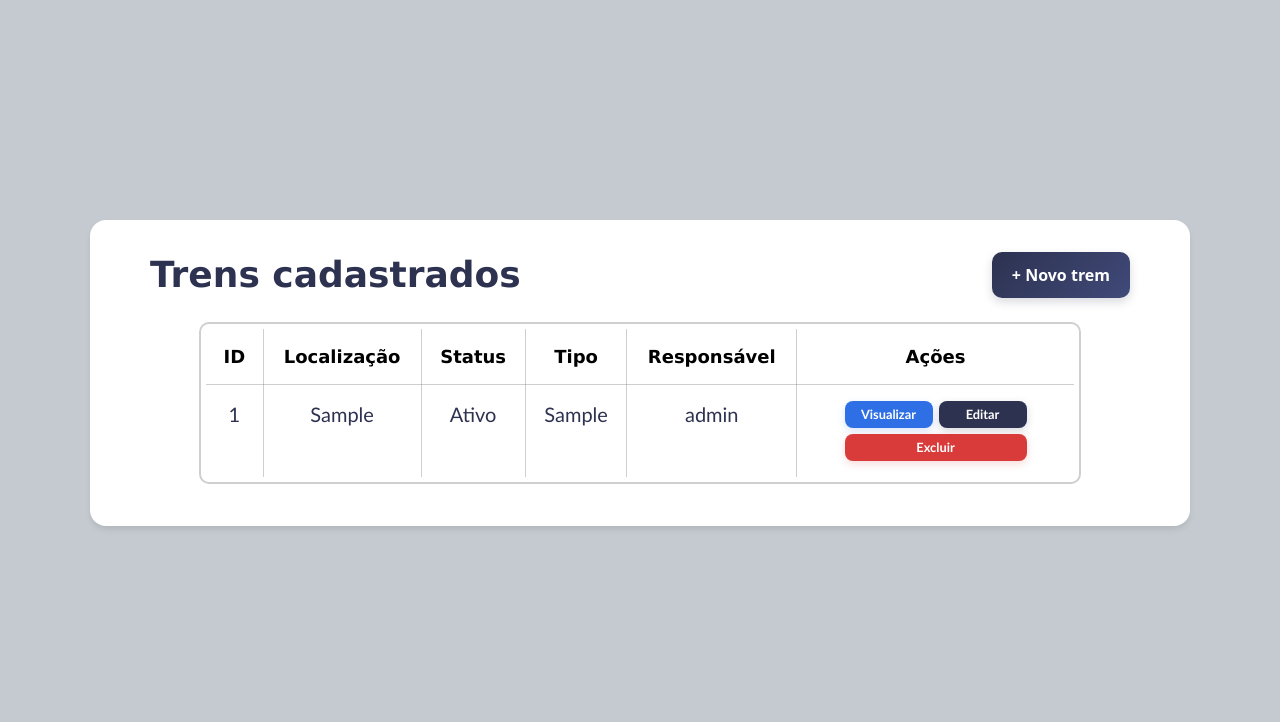
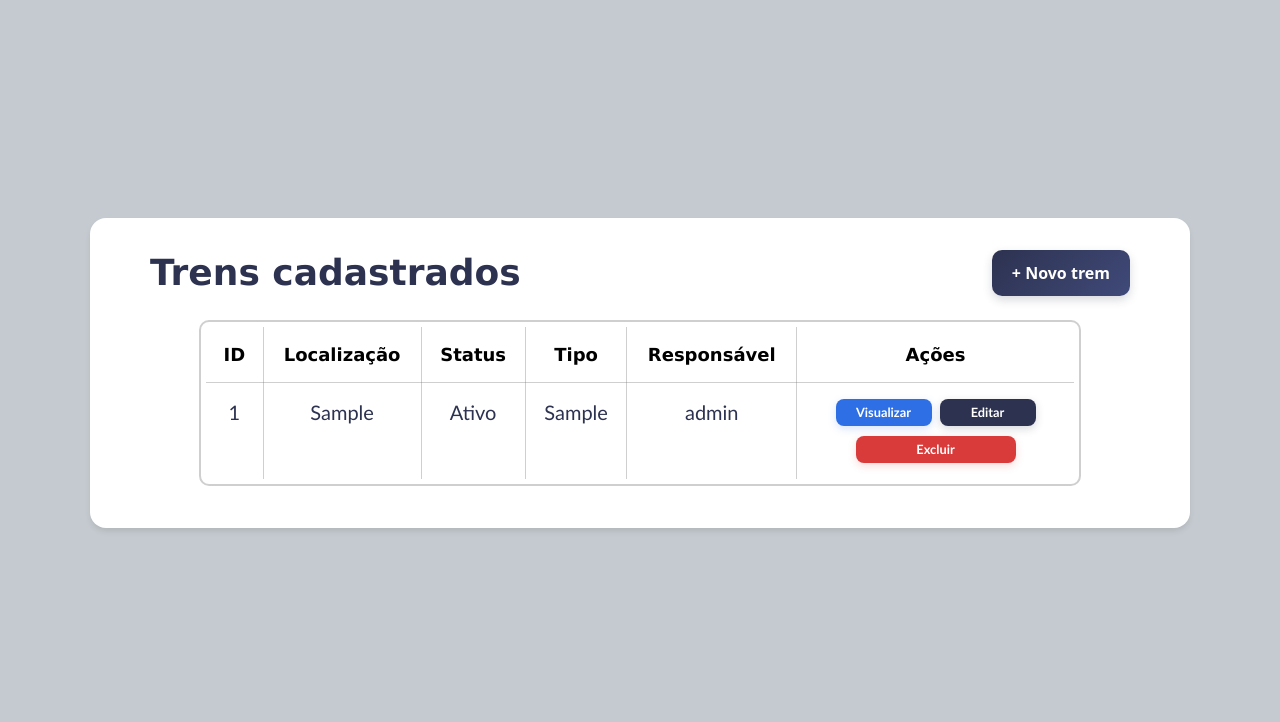
Before and after one commit to NiniveSC/sa-ferrorama, a PHP site: page /public/trens/tela-lista-trens.php in a window 1280 px wide. Shown: the part 99-821 px from the top of the page. Run offline with PHP 8.4, Linux system fonts and the light colour scheme; the visitor is signed in with stand-in values (Sample User, id 1); data comes from the database, SQL or seed files in the repository; tables that the repository leaves empty hold one stand-in row (values such as "Sample post").

Commit message:
up - atualizações nos trens

```diff
--- a/assets/style/style.css
+++ b/assets/style/style.css
@@ -410,17 +410,17 @@ td {
     display: flex;
     align-items: center;
     justify-content: center;
-    gap: 6px;
+    gap: 8px;
     flex-wrap: wrap;
     width: 100%;
-    max-width: 182px;
+    max-width: 200px;
     margin: 0 auto;
     text-align: center;
     padding: 2px 0;
 }
 
 .acao-tabela .btn-acao {
-    width: calc(50% - 3px);
+    flex: 0 0 calc(50% - 4px);
     min-width: 0;
     margin: 0;
     padding: 6px 8px;
@@ -428,8 +428,10 @@ td {
 }
 
 .acao-tabela .btn-acao:last-child {
+    flex-basis: 100%;
     width: 100%;
     display: block;
+    margin-top: 2px;
 }
 
 /* IMPORTANTE: Remove a linha vertical da última coluna (Ações) */
--- a/public/trens/tela-lista-trens.php
+++ b/public/trens/tela-lista-trens.php
@@ -131,23 +131,23 @@ if (!$resultado) {
                         <?php echo htmlspecialchars($trem['responsavel'] ?? 'Não informado'); ?>
                     </td>
 
-                    <td>
-                        <div class="acao-tabela">
+                    <td class="text-center align-middle">
+                        <div class="acao-tabela d-flex flex-wrap justify-content-center align-items-center gap-2 mx-auto" style="max-width: 200px;">
                             <a href="visualizar-trens.php?id_trem=<?php echo $trem['id_trem']; ?>"
-                                class="btn btn-sm px-3 text-white fw-semibold btn-acao"
+                                class="btn btn-sm px-1 text-white fw-semibold btn-acao"
                                 style="background: #2f6fe5; border: none; border-radius: 8px; box-shadow: 0 3px 8px rgba(47, 111, 229, 0.18);">
                                 Visualizar
                             </a>
 
                             <a href="editar-trens.php?id_trem=<?php echo $trem['id_trem']; ?>"
-                                class="btn btn-sm px-3 text-white fw-semibold btn-acao"
+                                class="btn btn-sm px-1 text-white fw-semibold btn-acao"
                                 style="background: #2D3250; border: none; border-radius: 8px; box-shadow: 0 3px 8px rgba(45, 50, 80, 0.18);">
                                 Editar
                             </a>
 
                             <a href="excluir-trens.php?id_trem=<?php echo $trem['id_trem']; ?>"
-                                class="btn btn-sm px-3 text-white fw-semibold btn-acao"
-                                style="background: #d93a3a; border: none; border-radius: 8px; box-shadow: 0 3px 8px rgba(217, 58, 58, 0.18);">
+                                class="btn btn-sm text-white fw-semibold btn-acao w-100"
+                                style="background: #d93a3a; border: none; border-radius: 8px; box-shadow: 0 3px 8px rgba(217, 58, 58, 0.18); max-width: 160px;">
                                 Excluir
                             </a>
                         </div>
```
